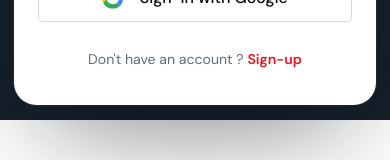
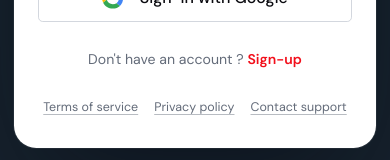
Before and after one commit to NoCapCode-tm/Nexgn-Sign, a React (Vite) app: page /login in a window 390 px wide. Shown: the part 1099-1259 px from the top of the page. Before the commit the page ends 1219 px from the top, so only its background shows below. Built offline with nearby package versions, Linux system fonts and the light colour scheme; no server answers.

Commit message:
Update authlayout

```diff
--- a/src/components/layout/AuthLayout.jsx
+++ b/src/components/layout/AuthLayout.jsx
@@ -139,6 +139,33 @@ export default function AuthLayout() {
           <div className={styles.content}>
             <Outlet />
           </div>
+
+          <footer className={styles.footer} data-anim="fade" aria-label="Legal and support links">
+            <a
+              href="https://nexgn.cloud/en/legal/terms"
+              target="_blank"
+              rel="noopener noreferrer"
+              className={styles.footerLink}
+            >
+              Terms of service
+            </a>
+            <a
+              href="https://nexgn.cloud/en/legal/privacy-policy"
+              target="_blank"
+              rel="noopener noreferrer"
+              className={styles.footerLink}
+            >
+              Privacy policy
+            </a>
+            <a
+              href="https://nexgn.cloud/en/contact"
+              target="_blank"
+              rel="noopener noreferrer"
+              className={styles.footerLink}
+            >
+              Contact support
+            </a>
+          </footer>
         </section>
       </main>
     </div>
--- a/src/components/layout/AuthLayout.module.css
+++ b/src/components/layout/AuthLayout.module.css
@@ -1,4 +1,4 @@
-/* ============ Tokens (light only) ============ */
+/*===== Tokens (light only) ============ */
 .root {
   --auth-surface: #ffffff;
   --auth-surface-2: #f5f6f8;
@@ -79,7 +79,7 @@
   display: flex;
   flex-direction: column;
   min-width: 0;
-  padding: 0.4em 2.2em 1.8em 3.35em;
+  padding: 0.4em 2.2em 1.4em 3.35em;
 }
 .topbar {
   display: flex;
@@ -104,6 +104,33 @@
   padding-top: 2.8em;
 }
 
+/* ============ Footer links (Terms, Privacy, Support) ============ */
+.footer {
+  display: flex;
+  flex-wrap: wrap;
+  align-items: center;
+  justify-content: center;
+  gap: 1.35em;
+  margin-top: auto;
+  padding-top: 1.4em;
+}
+.footerLink {
+  font-size: 0.78em;
+  line-height: 1.4;
+  color: var(--auth-muted);
+  text-decoration: underline;
+  text-underline-offset: 0.22em;
+  text-decoration-color: rgba(99, 107, 121, 0.45);
+  transition:
+    color 0.18s ease,
+    text-decoration-color 0.18s ease;
+}
+.footerLink:hover,
+.footerLink:focus-visible {
+  color: var(--auth-text);
+  text-decoration-color: var(--auth-text);
+}
+
 /* ============ Compact card: 56em x 37.9em, two equal halves, content centred ============ */
 .card[data-variant='compact'] {
   grid-template-columns: minmax(0, 1fr) minmax(0, 1fr);
@@ -111,11 +138,11 @@
   min-height: 37.9em;
 }
 .card[data-variant='compact'] .main {
-  justify-content: center;
-  padding: 1.6em 2em;
+  justify-content: space-between;
+  padding: 1.6em 2em 1.4em;
 }
 .card[data-variant='compact'] .content {
-  flex: none;
+  flex: 1;
   align-content: center;
   padding-top: 0;
 }
@@ -135,14 +162,17 @@
     margin-inline: auto;
   }
   .main {
-    padding: 1.4em 1.4em 2em;
+    padding: 1.4em 1.4em 1.6em;
   }
   .content {
     padding-top: 1.6em;
   }
   .card[data-variant='compact'] .main {
     justify-content: flex-start;
-    padding: 2em 1.4em 2.4em;
+    padding: 2em 1.4em 1.8em;
+  }
+  .footer {
+    padding-top: 1.8em;
   }
 }
 
@@ -157,10 +187,13 @@
     border-radius: 1.4em;
   }
   .main {
-    padding: 1.3em 0.9em 1.6em;
+    padding: 1.3em 0.9em 1.4em;
   }
   .card[data-variant='compact'] .main {
-    padding: 1.7em 0.9em 2em;
+    padding: 1.7em 0.9em 1.6em;
+  }
+  .footer {
+    gap: 1em;
   }
 }
 
@@ -171,7 +204,8 @@
 }
 
 @media (prefers-reduced-motion: reduce) {
-  .card {
+  .card,
+  .footerLink {
     transition: none;
   }
 }
```
